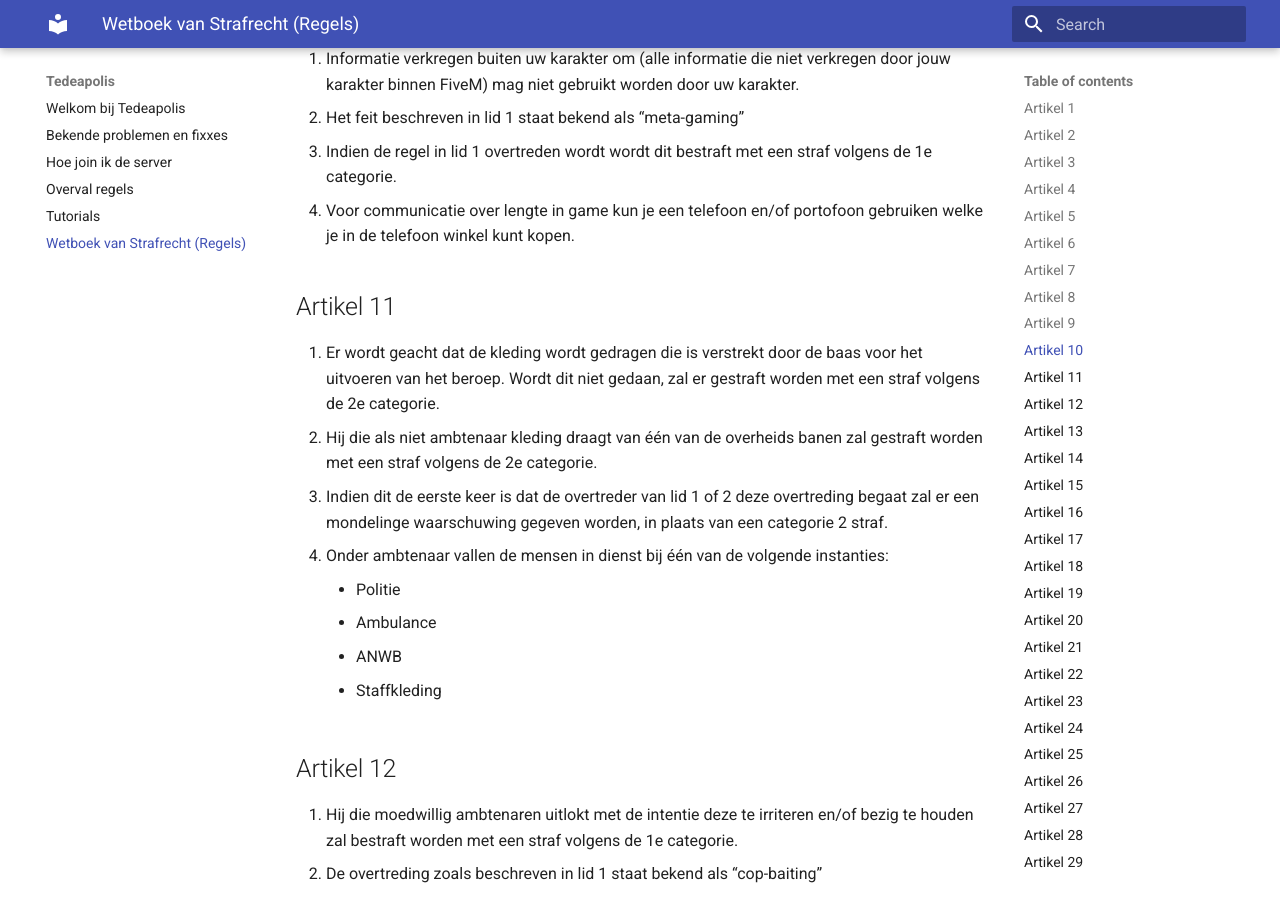
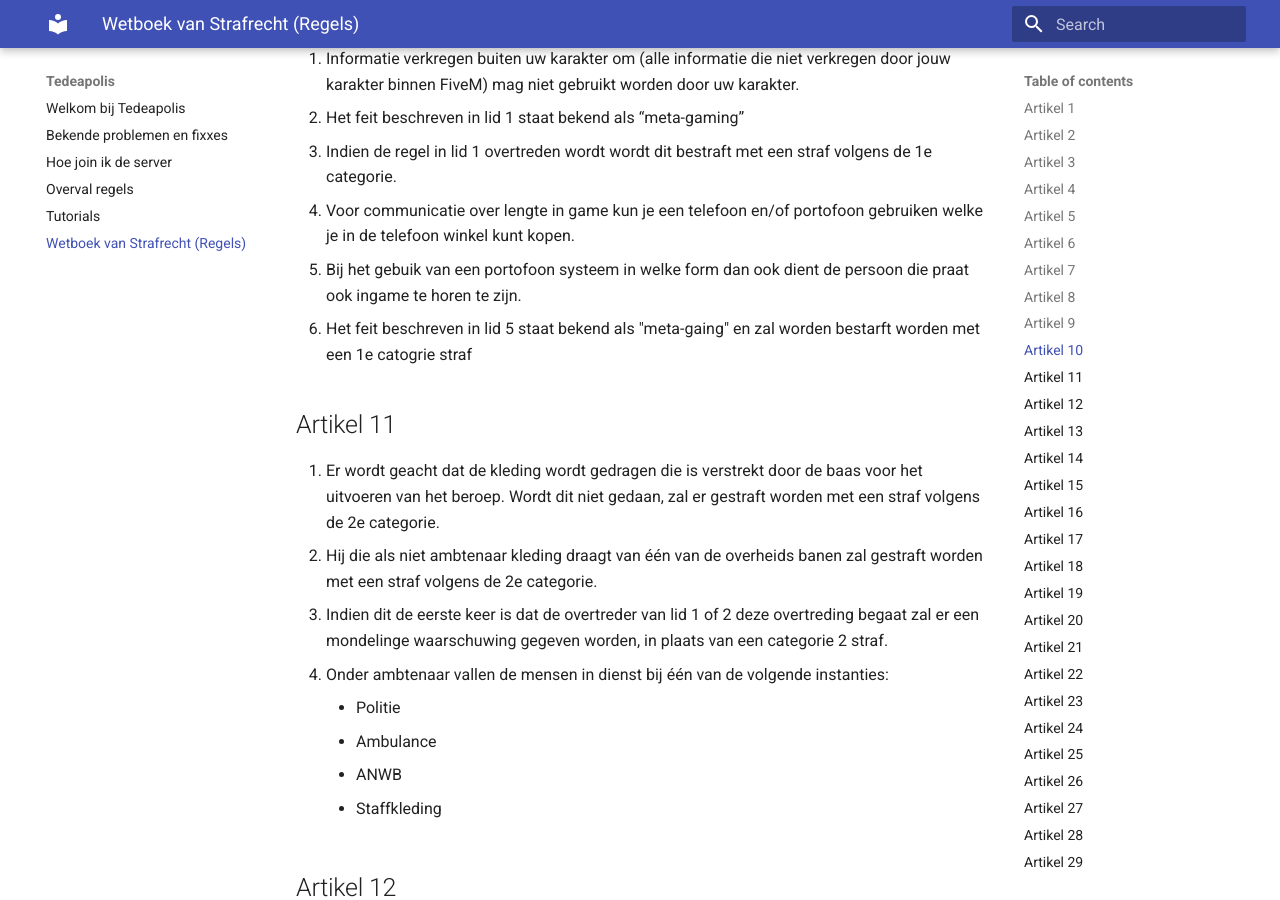
Before and after one commit to Tedeapolis/Tedeapolis, an MkDocs documentation site: the page built from docs/Wetboek.md, in a window 1280 px wide and 900 px high, scrolled down 3288 px. Built offline with MkDocs 1.6.1 and Material for MkDocs 9.7.7, drawn with Linux system fonts in a browser that asks for light colours.

Commit message:
update to Artikel 10 added lid 5 and 6

```diff
--- a/docs/Wetboek.md
+++ b/docs/Wetboek.md
@@ -83,6 +83,8 @@
 2. Het feit beschreven in lid 1 staat bekend als “meta-gaming”
 3. Indien de regel in lid 1 overtreden wordt wordt dit bestraft met een straf volgens de 1e categorie.
 4. Voor communicatie over lengte in game kun je een telefoon en/of portofoon gebruiken welke je in de telefoon winkel kunt kopen.
+5. Bij het gebuik van een portofoon systeem in welke form dan ook dient de persoon die praat ook ingame te horen te zijn.
+6. Het feit beschreven in lid 5 staat bekend als "meta-gaing" en zal worden bestarft worden met een 1e catogrie straf
 
 ## Artikel 11
 
```
